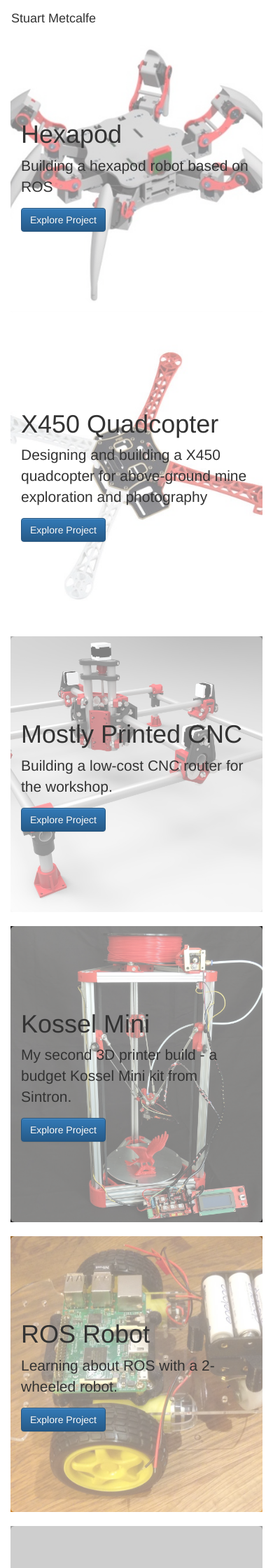
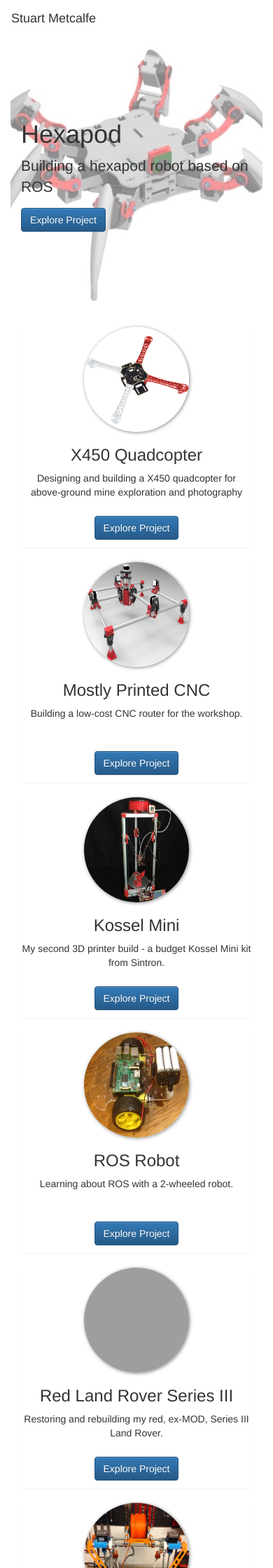
Before and after one commit to stuartm2/stuartm2.github.io, a Jekyll site: the page built from index.html, in a window 390 px wide. Shown: the top 2240 px of the page at 70% size. Built offline with Jekyll 4.4.1, drawn with Linux system fonts in a browser that asks for light colours; nearby versions of some CDN libraries; grey boxes are pictures that could not be loaded.

Commit message:
Changes to home page layout

```diff
--- a/assets/site.css
+++ b/assets/site.css
@@ -27,3 +27,11 @@
 img.zoomable {
     cursor: pointer;
 }
+
+.panel h1 {
+    font-size: 24px;
+}
+
+.fh-wrap {
+    min-height: 100px;
+}
--- a/index.html
+++ b/index.html
@@ -14,66 +14,75 @@ title: "Projects"
 
 <br>
 
-<div style="background: transparent url(/images/quadx450/cover.jpg) center center no-repeat; background-size: cover">
-    <div class="container">
-        <div class="jumbotron" style="background: rgba(255, 255, 255, 0.5); margin: 0 -15px; padding-top:100px; padding-bottom:100px">
+<div class="container-fluid">
+    <div class="row">
+        <div class="col-md-4">
+            <div class="panel text-center">
+                <img src="/images/quadx450/cover.jpg" width="150" height="150" class="img-circle" style="box-shadow: 1px 1px 5px #888">
+
+                <div class="fh-wrap">
                     {% include jumbo-content-quadx450.html %}
+                </div>
+
                 <p><a href="projects/quadx450.html" class="btn btn-primary" role="button">Explore Project</a></p>
             </div>
         </div>
+        <div class="col-md-4">
+            <div class="panel text-center">
+                <img src="/images/mpcnc/cover.jpg" width="150" height="150" class="img-circle" style="box-shadow: 1px 1px 5px #888">
+
+                <div class="fh-wrap">
+                    {% include jumbo-content-mpcnc.html %}
                 </div>
 
-<br>
-
-<div style="background: transparent url(/images/mpcnc/cover.jpg) center center no-repeat; background-size: cover">
-    <div class="container">
-        <div class="jumbotron" style="background: rgba(255, 255, 255, 0.5); margin: 0 -15px; padding-top:100px; padding-bottom:100px">
-            {% include jumbo-content-mpcnc.html %}
                 <p><a href="projects/mpcnc.html" class="btn btn-primary" role="button">Explore Project</a></p>
             </div>
         </div>
+        <div class="col-md-4">
+            <div class="panel text-center">
+                <img src="/images/kossel-mini/cover.jpg" width="150" height="150" class="img-circle" style="box-shadow: 1px 1px 5px #888" style="box-shadow: 1px 1px 5px #888">
+
+                <div class="fh-wrap">
+                    {% include jumbo-content-kossel-mini.html %}
                 </div>
 
-<br>
-
-<div style="background: transparent url(/images/kossel-mini/cover.jpg) center center no-repeat; background-size: cover">
-    <div class="container">
-        <div class="jumbotron" style="background: rgba(255, 255, 255, 0.5); margin: 0 -15px; padding-top:100px; padding-bottom:100px">
-            {% include jumbo-content-kossel-mini.html %}
                 <p><a href="projects/kossel-mini.html" class="btn btn-primary" role="button">Explore Project</a></p>
             </div>
         </div>
     </div>
+    <div class="row">
+        <div class="col-md-4">
+            <div class="panel text-center">
+                <img src="/images/rosbot/cover.jpg" width="150" height="150" class="img-circle" style="box-shadow: 1px 1px 5px #888">
 
-<br>
+                <div class="fh-wrap">
+                    {% include jumbo-content-rosbot.html %}
+                </div>
 
-<div style="background: transparent url(/images/rosbot/cover.jpg) center center no-repeat; background-size: cover">
-    <div class="container">
-        <div class="jumbotron" style="background: rgba(255, 255, 255, 0.5); margin: 0 -15px; padding-top:100px; padding-bottom:100px">
-            {% include jumbo-content-rosbot.html %}
                 <p><a href="projects/rosbot.html" class="btn btn-primary" role="button">Explore Project</a></p>
             </div>
         </div>
+        <div class="col-md-4">
+            <div class="panel text-center">
+                <img src="/images/red-rover/cover.jpg" width="150" height="150" class="img-circle" style="box-shadow: 1px 1px 5px #888">
+
+                <div class="fh-wrap">
+                    {% include jumbo-content-red-rover.html %}
                 </div>
 
-<br>
-
-<div style="background: transparent url(/images/red-rover/cover.jpg) center center no-repeat; background-size: cover">
-    <div class="container">
-        <div class="jumbotron" style="background: rgba(255, 255, 255, 0.5); margin: 0 -15px; padding-top:100px; padding-bottom:100px">
-            {% include jumbo-content-red-rover.html %}
                 <p><a href="projects/red-rover.html" class="btn btn-primary" role="button">Explore Project</a></p>
             </div>
         </div>
+        <div class="col-md-4">
+            <div class="panel text-center">
+                <img src="/images/prusa-i2/cover.jpg" width="150" height="150" class="img-circle" style="box-shadow: 1px 1px 5px #888" style="box-shadow: 1px 1px 5px #888">
+
+                <div class="fh-wrap">
+                    {% include jumbo-content-prusa-i2.html %}
                 </div>
 
-<br>
-
-<div style="background: transparent url(/images/prusa-i2/cover.jpg) center center no-repeat; background-size: cover">
-    <div class="container">
-        <div class="jumbotron" style="background: rgba(255, 255, 255, 0.5); margin: 0 -15px; padding-top:100px; padding-bottom:100px">
-            {% include jumbo-content-prusa-i2.html %}
                 <p><a href="projects/prusa-i2.html" class="btn btn-primary" role="button">Explore Project</a></p>
             </div>
         </div>
     </div>
+</div>
```
Lines whose indentation alone changed are shown as unchanged.
